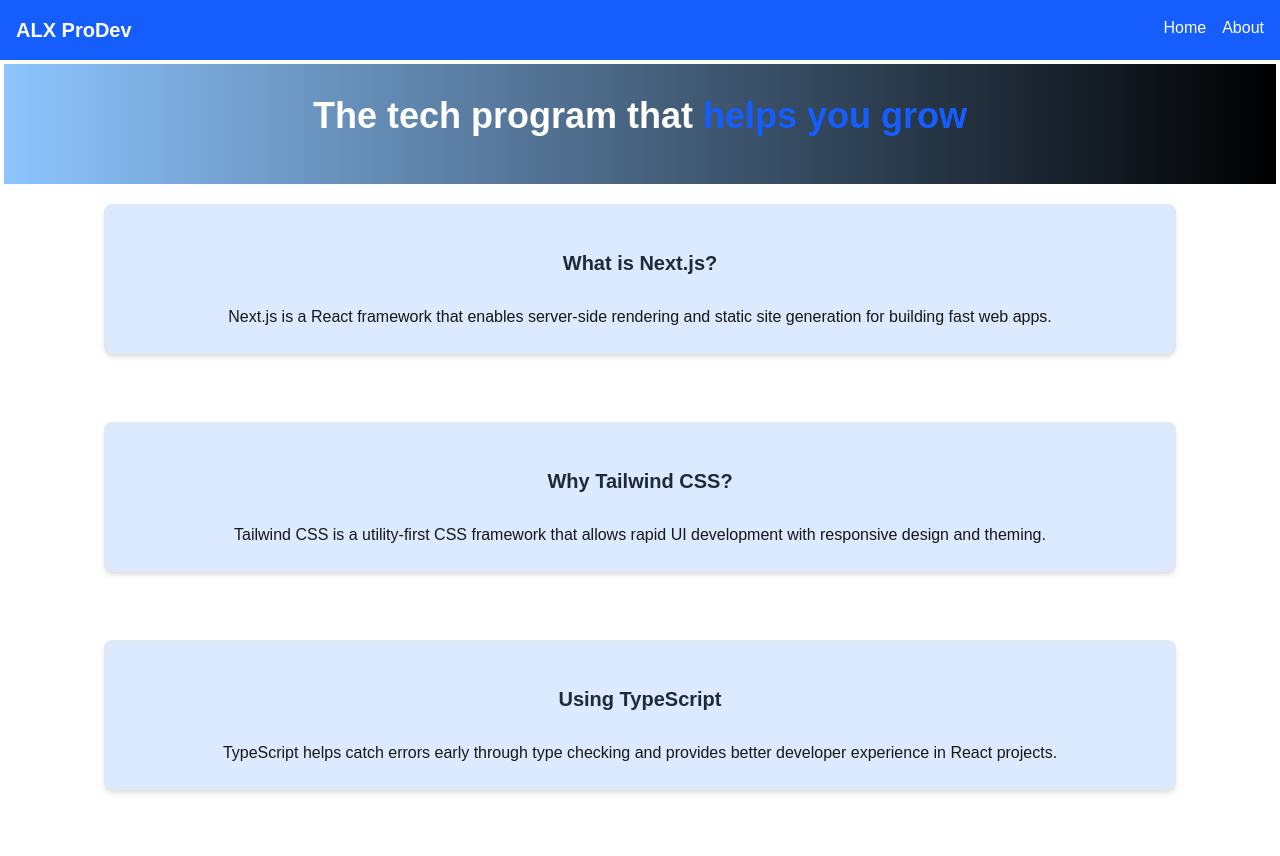
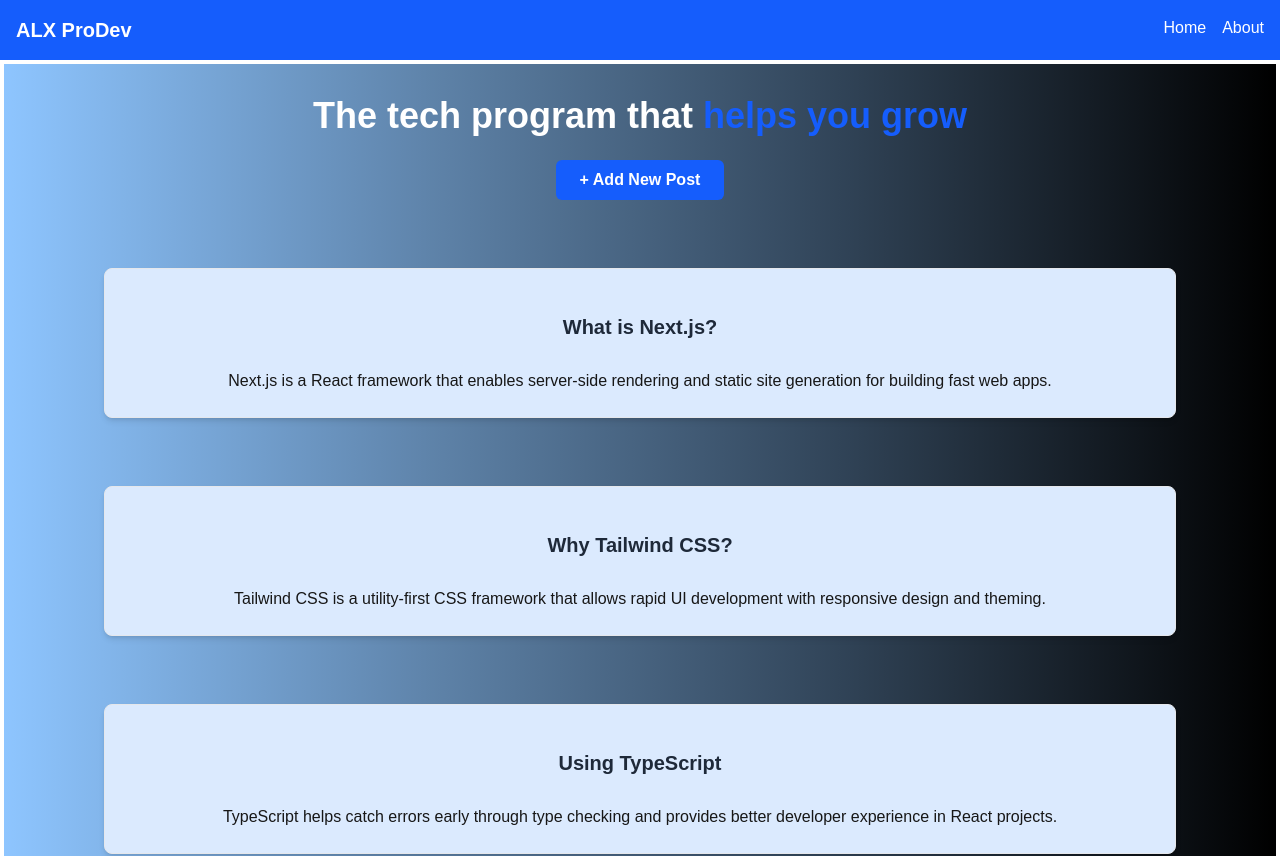
Before and after one commit to blessingemm/alx-project-0x02-setup, a Next.js app in the folder alx-project-0x02/: page /home in a window 1280 px wide. Shown: the top 856 px of the page. Before the commit the page ends 800 px from the top, so only its background shows below. Built offline with nearby package versions, Linux system fonts and the light colour scheme.

Commit message:
implemented a modal component

```diff
--- /dev/null
+++ b/alx-project-0x02/components/common/PostModal.tsx
@@ -0,0 +1,61 @@
+import React, { useState } from 'react';
+
+interface PostModalProps {
+  onClose: () => void;
+  onSubmit: (title: string, content: string) => void;
+}
+
+const PostModal: React.FC<PostModalProps> = ({ onClose, onSubmit }) => {
+  const [title, setTitle] = useState('');
+  const [content, setContent] = useState('');
+
+  const handleSubmit = (e: React.FormEvent) => {
+    e.preventDefault();
+    onSubmit(title, content);
+    setTitle('');
+    setContent('');
+    onClose();
+  };
+
+  return (
+    <div className="fixed inset-0 z-50 bg-black bg-opacity-50 flex items-center justify-center">
+      <div className="bg-white p-6 rounded-md shadow-md w-full max-w-md">
+        <h2 className="text-xl font-bold mb-4 text-gray-800">Add New Post</h2>
+        <form onSubmit={handleSubmit} className="space-y-4">
+          <input
+            type="text"
+            placeholder="Title"
+            value={title}
+            onChange={(e) => setTitle(e.target.value)}
+            required
+            className="w-full px-4 py-2 border rounded-md focus:outline-none focus:ring-2 focus:ring-blue-400"
+          />
+          <textarea
+            placeholder="Content"
+            value={content}
+            onChange={(e) => setContent(e.target.value)}
+            required
+            className="w-full px-4 py-2 border rounded-md focus:outline-none focus:ring-2 focus:ring-blue-400"
+          />
+          <div className="flex justify-end gap-2">
+            <button
+              type="button"
+              onClick={onClose}
+              className="px-4 py-2 bg-gray-300 rounded hover:bg-gray-400"
+            >
+              Cancel
+            </button>
+            <button
+              type="submit"
+              className="px-4 py-2 bg-blue-600 text-white rounded hover:bg-blue-700"
+            >
+              Submit
+            </button>
+          </div>
+        </form>
+      </div>
+    </div>
+  );
+};
+
+export default PostModal;
--- a/alx-project-0x02/pages/home.tsx
+++ b/alx-project-0x02/pages/home.tsx
@@ -1,31 +1,62 @@
+import { useState } from "react";
 import Head from "next/head";
 import Header from "@/components/layout/Header";
 import Card from "@/components/common/Card";
+import PostModal from "@/components/common/PostModal";
+import { Post } from "@/interfaces";
 
 const HomePage = () => {
-  return(
-  <>
-    <head>
-      <title>Homepage</title>
-    </head>
-    <Header />
-    <main className=" m-1 border-none p-8 text-center bg-black h-30 bg-gradient-to-r from-blue-300 via-white-500 to-black-500">
-      <h1 className="text-4xl font-bold text-white">The tech program that <span className="text-blue-600">helps you grow</span></h1>
-        <Card
-          title="What is Next.js?"
-          content="Next.js is a React framework that enables server-side rendering and static site generation for building fast web apps."
-        />
-       <Card
-          title="Why Tailwind CSS?"
-          content="Tailwind CSS is a utility-first CSS framework that allows rapid UI development with responsive design and theming."
-        />
-        <Card
-          title="Using TypeScript"
-          content="TypeScript helps catch errors early through type checking and provides better developer experience in React projects."
-        />
-    </main>
-  </>
+  const [posts, setPosts] = useState<Post[]>([
+    {
+      title: "What is Next.js?",
+      content: "Next.js is a React framework that enables server-side rendering and static site generation for building fast web apps.",
+    },
+    {
+      title: "Why Tailwind CSS?",
+      content: "Tailwind CSS is a utility-first CSS framework that allows rapid UI development with responsive design and theming.",
+    },
+    {
+      title: "Using TypeScript",
+      content: "TypeScript helps catch errors early through type checking and provides better developer experience in React projects.",
+    },
+  ]);
+
+  const [isModalOpen, setIsModalOpen] = useState(false);
+
+  const handleAddPost = (title: string, content: string) => {
+    setPosts([{ title, content }, ...posts]);
+  };
+
+  return (
+    <>
+      <Head>
+        <title>Homepage</title>
+      </Head>
+      <Header />
+      <main className="m-1 border-none p-8 text-center bg-black min-h-screen bg-gradient-to-r from-blue-300 via-white-500 to-black-500">
+        <h1 className="text-4xl font-bold text-white mb-6">
+          The tech program that <span className="text-blue-600">helps you grow</span>
+        </h1>
+
+        <div className="flex justify-center mb-6">
+          <button
+            onClick={() => setIsModalOpen(true)}
+            className="px-6 py-2 bg-blue-600 text-white font-semibold rounded-md hover:bg-blue-700 transition"
+          >
+            + Add New Post
+          </button>
+        </div>
+
+        {posts.map((post, index) => (
+          <Card key={index} title={post.title} content={post.content} />
+        ))}
+
+        {isModalOpen && (
+          <PostModal onClose={() => setIsModalOpen(false)} onSubmit={handleAddPost} />
+        )}
+      </main>
+    </>
   );
-}
+};
 
 export default HomePage;
```
Also changed, not shown: alx-project-0x02/interfaces/index.ts (+10 -0 lines).
